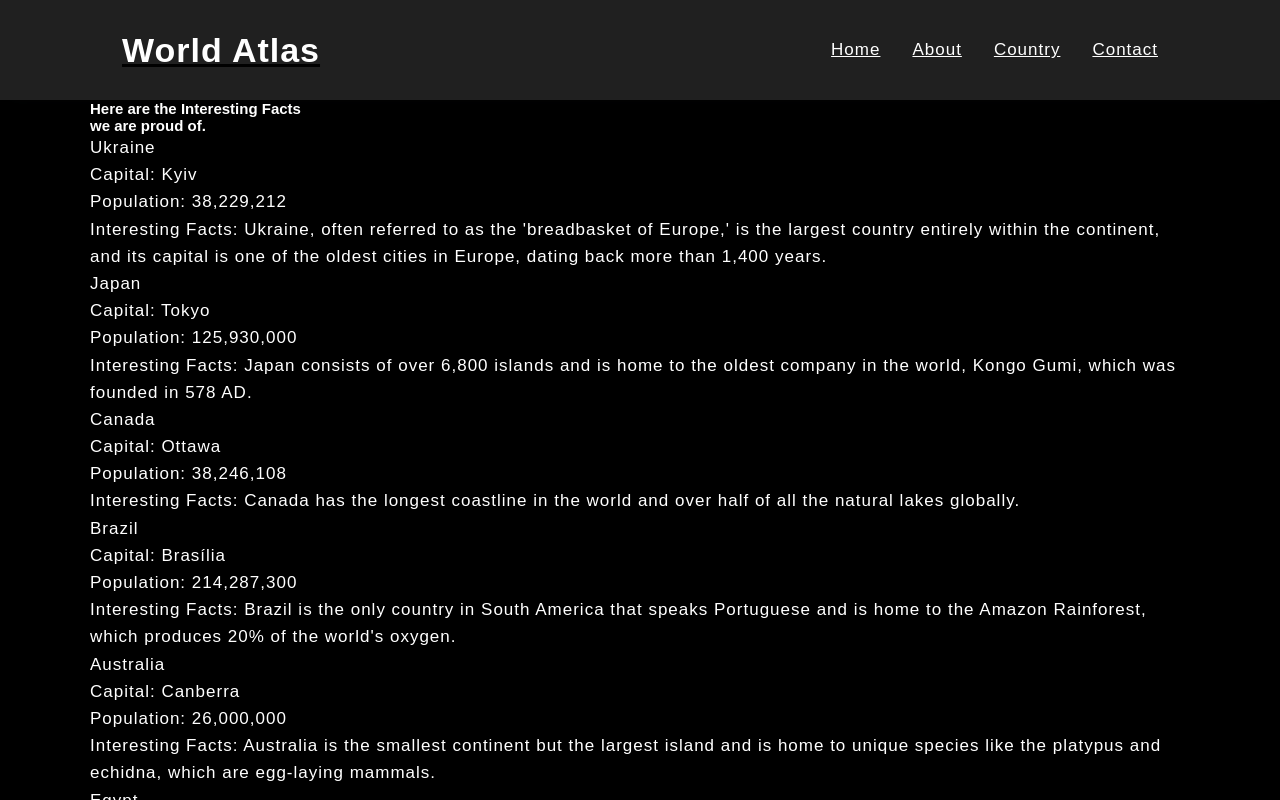
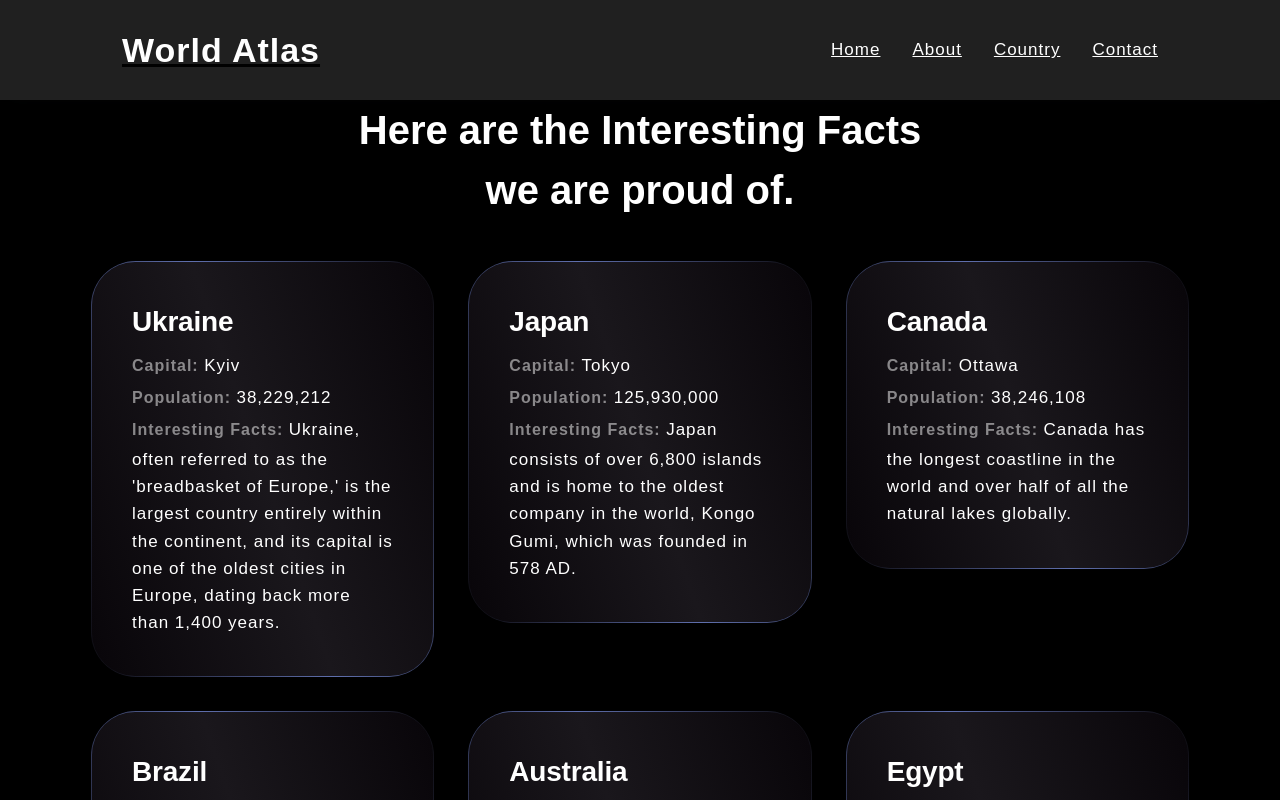
Before and after one commit to electrixky/world-atlas, a React (Vite) app: page /about in a window 1280 px wide. Shown: the top 800 px of the page. Built offline with nearby package versions, Linux system fonts and the light colour scheme.

Commit message:
country cards styled

```diff
--- a/src/App.css
+++ b/src/App.css
@@ -163,3 +163,96 @@ nav ul {
         order: 0;
     }
 }
+
+/* About Section */
+
+.section-about {
+    margin: 0 auto 9rem auto;
+}
+
+.gradient-cards {
+    display: grid;
+    grid-template-columns: repeat(3, 1fr);
+    gap: 3.2rem;
+}
+
+@media screen and (max-width: 991px) {
+    .gradient-cards {
+        grid-template-columns: 1fr;
+    }
+}
+
+.container-title {
+    text-align: center;
+    padding: 0 !important;
+    margin-bottom: 40px;
+    font-size: 40px;
+    color: #fff;
+    font-weight: 600;
+    line-height: 60px;
+}
+
+.card {
+    max-width: 55rem;
+    border: 0;
+    width: 100%;
+    margin-inline: auto;
+}
+
+.container-card {
+    position: relative;
+    border: 2px solid transparent;
+    background: linear-gradient(71deg, #080509, #1a171c, #080509);
+    background-clip: padding-box;
+    border-radius: 45px;
+    padding: 40px;
+}
+
+.bg-green-box, .bg-white-box, .bg-yellow-box, .bg-blue-box {
+    position: relative;
+}
+
+.bg-green-box::after {
+    background: linear-gradient(71deg, #0d1212, #3da077, #0d1212);
+}
+
+.bg-white-box::after {
+    background: linear-gradient(71deg, #121013, #b0afb0, #121013);
+}
+
+.bg-yellow-box::after {
+    background: linear-gradient(71deg, #110e0e, #afa220, #110e0e);
+}
+
+.bg-blue-box::after {
+    background: linear-gradient(71deg, #0c0a0e, #5f6fad, #0c0a0e);
+}
+
+.bg-green-box::after, .bg-white-box::after, .bg-yellow-box::after, .bg-blue-box::after {
+    position: absolute;
+    top: -1px;
+    bottom: -1px;
+    left: -1px;
+    right: -1px;
+    content: "";
+    z-index: -1;
+    border-radius: 45px;
+}
+
+.card-title {
+    font-weight: 600;
+    color: #fff;
+    letter-spacing: -0.02rem;
+    line-height: 40px;
+    font-style: normal;
+    font-size: 28px;
+    padding-bottom: 8px;
+}
+
+.card-description {
+    font-weight: 600;
+    line-height: 32px;
+    color: rgba(255, 255, 255, 0.5);
+    font-size: 16px;
+    max-width: 470px;
+}
--- /dev/null
+++ b/src/components/UI/HeroSection.jsx
@@ -0,0 +1,22 @@
+import {FaLongArrowAltRight} from "react-icons/fa";
+
+export const HeroSection = () => {
+    return <main className="hero-section main">
+        <div className="container grid grid-two-cols">
+            <div className="hero-content">
+                <h1 className="heading-xl">
+                    Explore the World, One Country at a Time.
+                </h1>
+                <p className="paragraph">
+                    Discover the country, culture, and beauty of every nation. Search and filter through countries to
+                    find the details.
+                </p>
+                <button className="btn btn-darken btn-inline bg-white-box">Start Exploring <FaLongArrowAltRight/>
+                </button>
+            </div>
+            <div className="hero-image">
+                <img src="/images/world.png" alt="flags" className="banner-image"/>
+            </div>
+        </div>
+    </main>
+}
--- a/src/pages/Home.jsx
+++ b/src/pages/Home.jsx
@@ -1,22 +1,9 @@
-import {FaLongArrowAltRight} from "react-icons/fa";
+import {HeroSection} from "../components/UI/HeroSection.jsx";
+import {About} from "./About.jsx";
 
 export const Home = () => {
-    return <main className="hero-section main">
-        <div className="container grid grid-two-cols">
-            <div className="hero-content">
-                <h1 className="heading-xl">
-                    Explore the World, One Country at a Time.
-                </h1>
-                <p className="paragraph">
-                    Discover the country, culture, and beauty of every nation. Search and filter through countries to
-                    find the details.
-                </p>
-                <button className="btn btn-darken btn-inline bg-white-box">Start Exploring <FaLongArrowAltRight/>
-                </button>
-            </div>
-            <div className="hero-image">
-                <img src="/images/world.png" alt="flags" className="banner-image"/>
-            </div>
-        </div>
-    </main>
+    return <>
+        <HeroSection/>
+        <About/>
+    </>
 }
```
